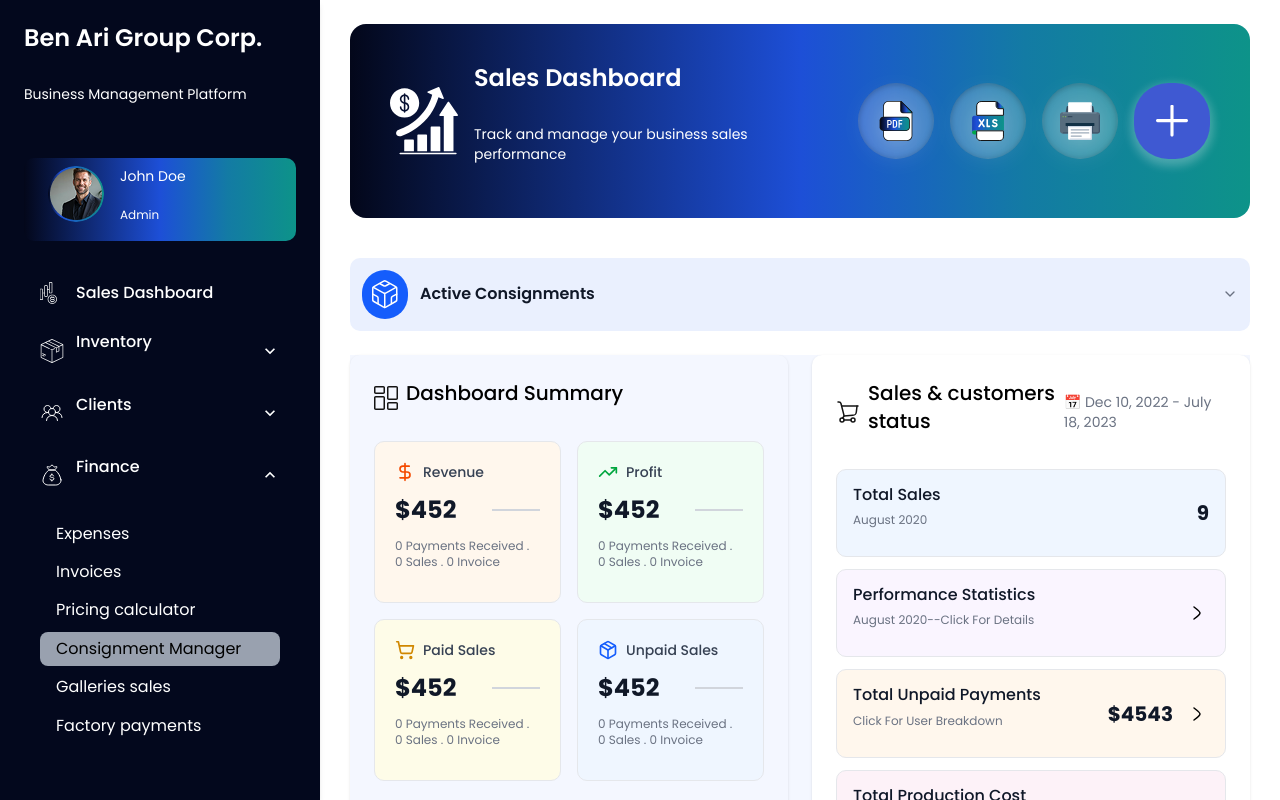
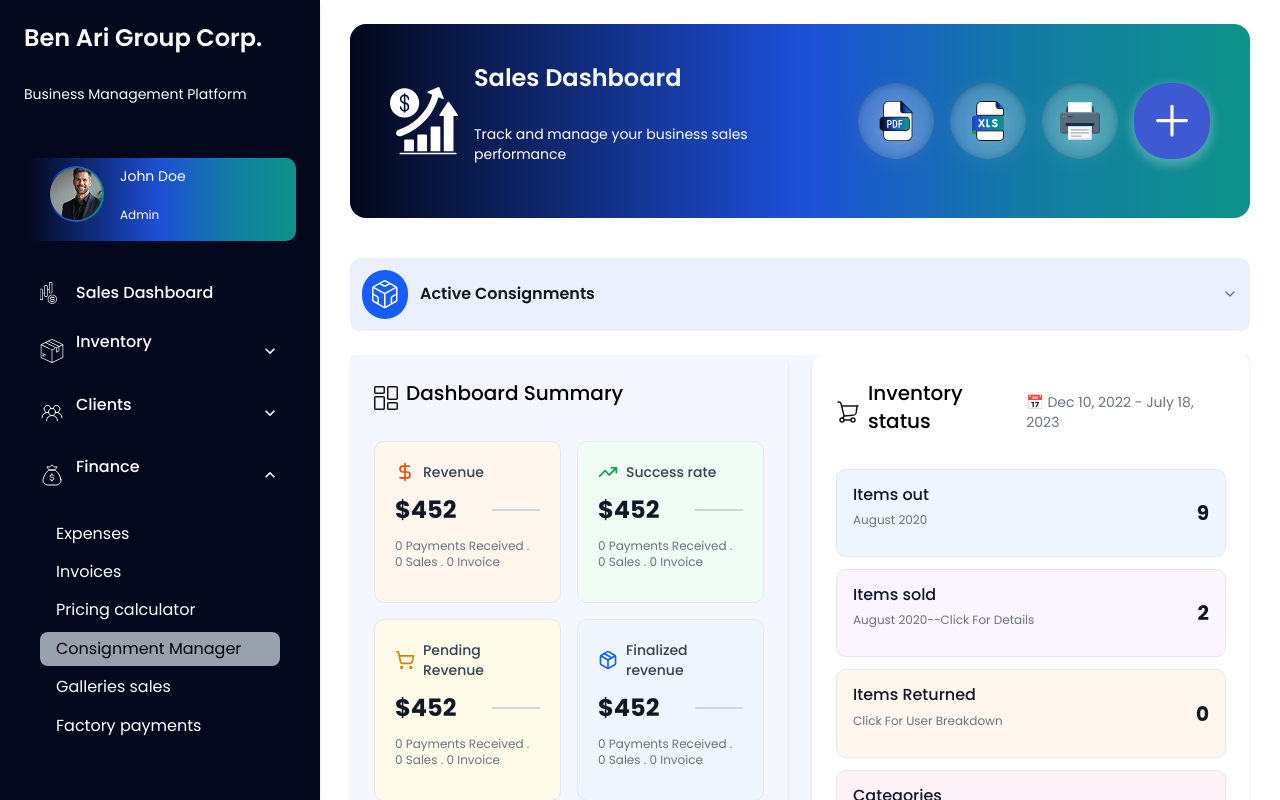
Before and after one commit to Robiul1711/Inventory-Management, a React (Vite) app: page /consignment-manager in a window 1280 px wide. Built offline with nearby package versions, Linux system fonts and the light colour scheme.

Commit message:
all work done

```diff
--- a/src/components/consignment/ConsignmentRowOne.jsx
+++ b/src/components/consignment/ConsignmentRowOne.jsx
@@ -19,7 +19,7 @@ const ConsignmentRowOne = () => {
         {
             id: 2,
             icon: <TrendingUp className="w-5 h-5" />,
-            title: "Profit",
+            title: "Success rate",
             value: "$452",
             subtitle: "0 Payments Received . 0 Sales . 0 Invoice",
             bgColor: "bg-green-50",
@@ -28,7 +28,7 @@ const ConsignmentRowOne = () => {
         {
             id: 3,
             icon: <ShoppingCart className="w-5 h-5" />,
-            title: "Paid Sales",
+            title: "Pending Revenue",
             value: "$452",
             subtitle: "0 Payments Received . 0 Sales . 0 Invoice",
             bgColor: "bg-yellow-50",
@@ -37,7 +37,7 @@ const ConsignmentRowOne = () => {
         {
             id: 4,
             icon: <Package className="w-5 h-5" />,
-            title: "Unpaid Sales",
+            title: "Finalized revenue",
             value: "$452",
             subtitle: "0 Payments Received . 0 Sales . 0 Invoice",
             bgColor: "bg-blue-50",
@@ -49,39 +49,33 @@ const ConsignmentRowOne = () => {
     const rightDashboardData = [
         {
             id: 1,
-            title: "Total Sales",
+            title: "Items out",
             subtitle: "August 2020",
             value: "9",
             clickable: false
         },
         {
             id: 2,
-            title: "Performance Statistics",
+            title: "Items sold",
             subtitle: "August 2020--Click For Details",
-            value: null,
-            clickable: true
+            value: "2",
+            clickable: false
         },
         {
             id: 3,
-            title: "Total Unpaid Payments",
+            title: "Items Returned",
             subtitle: "Click For User Breakdown",
-            value: "$4543",
-            clickable: true
+            value: "0",
+            clickable: false
         },
         {
             id: 4,
-            title: "Total Production Cost",
+            title: "Categories",
             subtitle: "Click For Cost Break",
-            value: "$4543",
-            clickable: true
+            value: "1",
+            clickable: false
         },
-        {
-            id: 5,
-            title: "Total Shipping Profit",
-            subtitle: "Revenue From Shipping",
-            value: "$16541",
-            clickable: false
-        }
+
     ];
     return (
         <div className=" ">
@@ -126,7 +120,7 @@ const ConsignmentRowOne = () => {
                     <div className="flex items-center justify-between mb-6">
                         <div className="flex items-center gap-2">
                             <span className="text-2xl text-black"><SalesIcon /></span>
-                            <h2 className="text-xl text-black font-semibold">Sales & customers status</h2>
+                            <h2 className="text-xl text-black font-semibold">Inventory status</h2>
                         </div>
                         <span className="text-sm text-gray-500">
                             📅 Dec 10, 2022 - July 18, 2023
```
